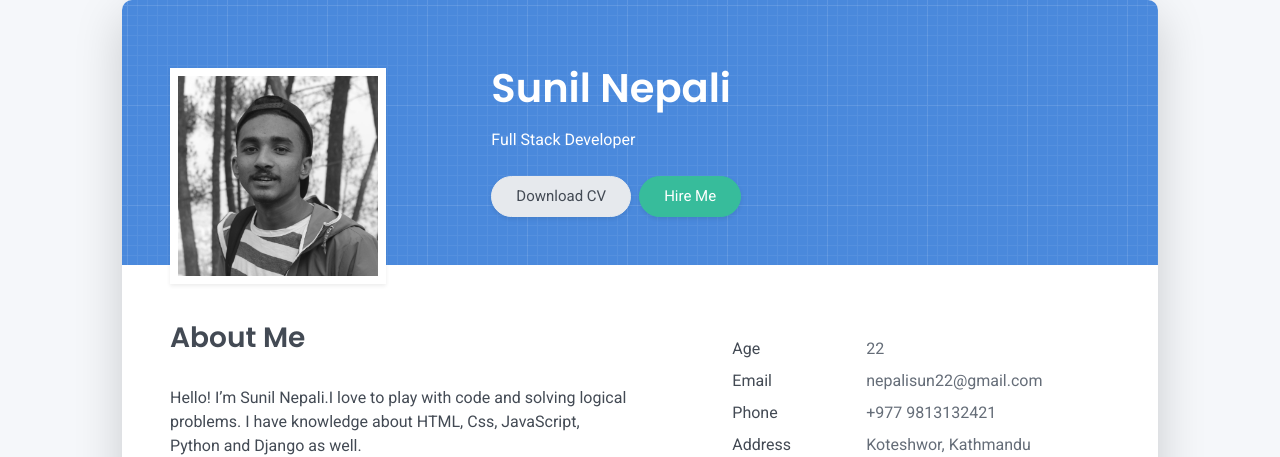
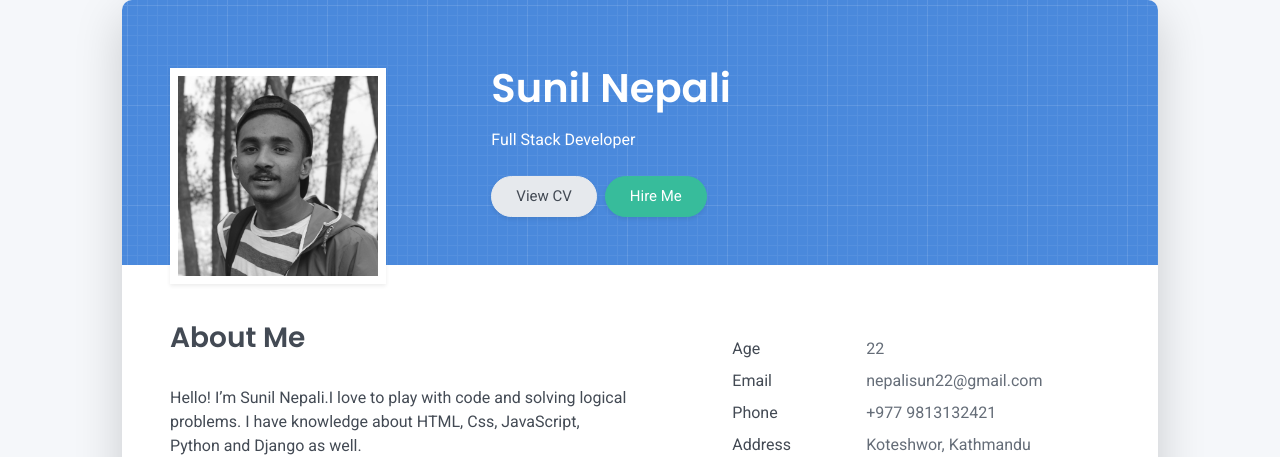
Before and after one commit to sunilnp2/Resume, a Django app: page / in a window 1280 px wide. Shown: the part 104-561 px from the top of the page. Run offline with Django 4.2, Linux system fonts and the light colour scheme; some libraries are stand-ins or nearby versions.

Commit message:
pdf view

```diff
--- a/resume/templates/index.html
+++ b/resume/templates/index.html
@@ -58,7 +58,7 @@
       <div class="col-lg-8 col-md-7 text-center text-md-start">
         <h2 class="h1 mt-2" data-aos="fade-left" data-aos-delay="0">Sunil Nepali</h2>
         <p data-aos="fade-left" data-aos-delay="100">Full Stack Developer</p>
-        <div class="d-print-none" data-aos="fade-left" data-aos-delay="200"><a class="btn btn-light text-dark shadow-sm mt-1 me-1" href="right-resume.pdf" target="_blank">Download CV</a><a class="btn btn-success shadow-sm mt-1" href="#contact">Hire Me</a></div>
+        <div class="d-print-none" data-aos="fade-left" data-aos-delay="200"><a class="btn btn-light text-dark shadow-sm mt-1 me-1" href="{% url 'resume:resume' %}" target="_blank">View CV</a><a class="btn btn-success shadow-sm mt-1" href="#contact">Hire Me</a></div>
       </div>
     </div>
   </div>
--- a/resume/urls.py
+++ b/resume/urls.py
@@ -5,4 +5,5 @@ app_name = 'resume'
 
 urlpatterns = [
     path('', home, name='home'),
+    path('resume', pdf_view, name='resume'),
 ]
--- a/resume/views.py
+++ b/resume/views.py
@@ -1,6 +1,8 @@
 from django.shortcuts import render, redirect
 from resume.models import Contact
 from django.contrib import messages
+from django.http import FileResponse
+import os
 
 # Create your views here.
 
@@ -27,3 +29,23 @@ def home(request):
             messages.success(request, "Message Sent Successfully!")
             return redirect('resume:home')
     return render(request, 'index.html')
+
+
+
+
+# def viewpdf(request):
+#     # pdf = render_t
+#     return HttpResponse('resume.pdf', content_type = 'application/pdf')
+
+
+
+# def showpdf(request):
+#     filepath = os.path.join('static', 'resume.pdf')
+#     return FileResponse(open(filepath, 'rb'), content_type='application/pdf')
+
+from django.http import  HttpResponse
+def pdf_view(request):
+    with open('resume.pdf', 'rb') as pdf:
+        response = HttpResponse(pdf.read(), content_type='application/pdf')
+        response['Content-Disposition'] = 'inline;filename=mypdf.pdf'
+        return response
```
Also changed, not shown: 2 other files.
